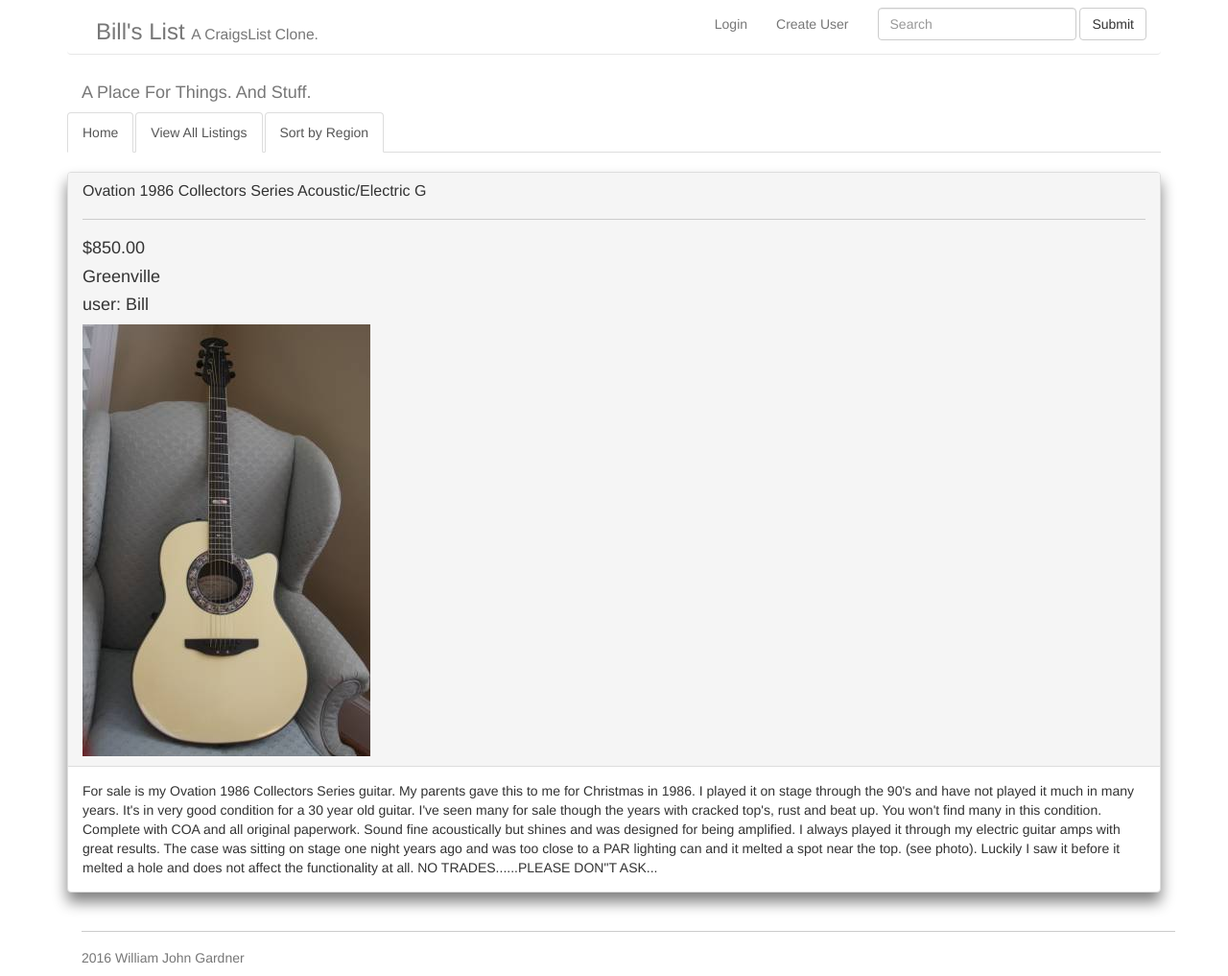
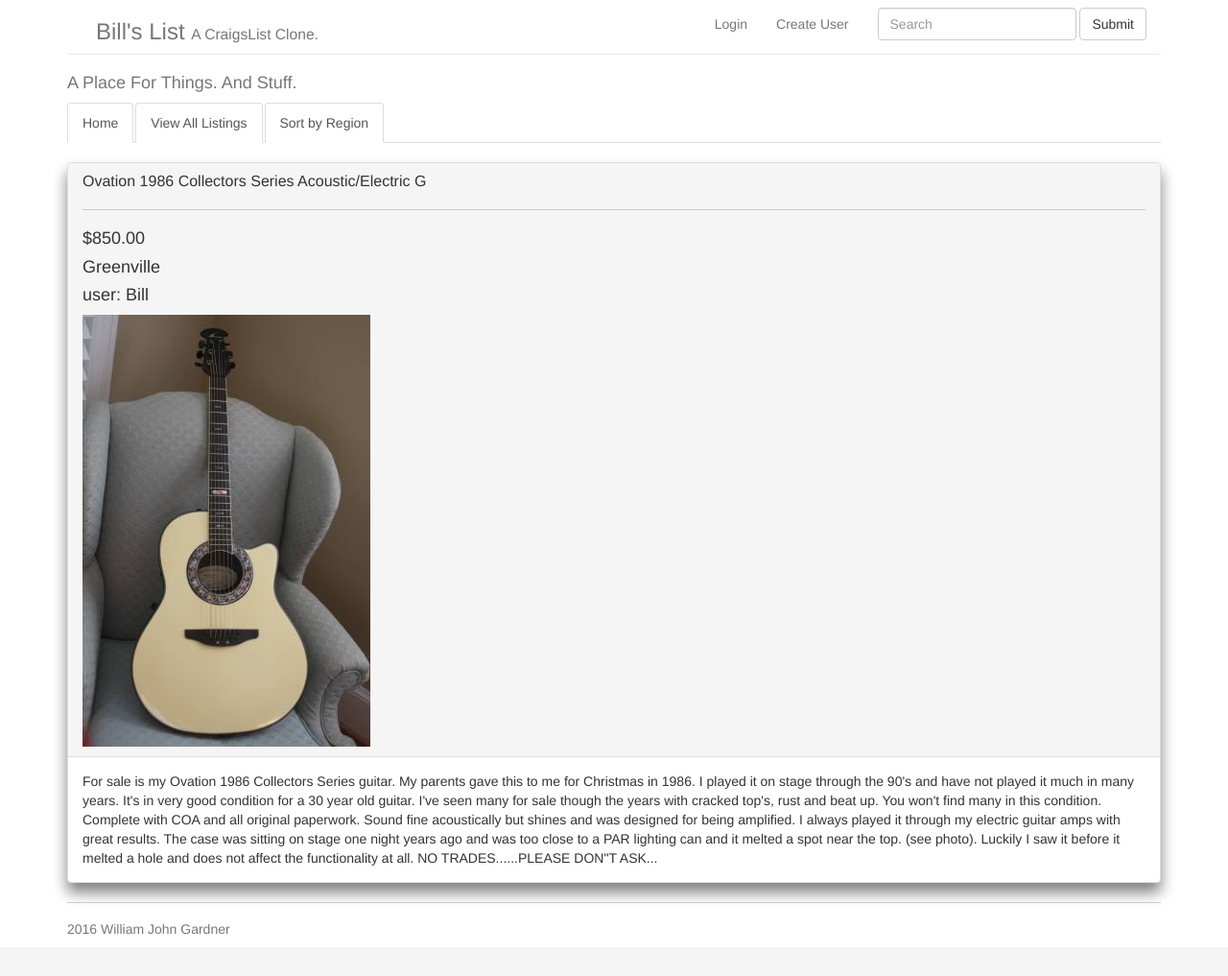
Before and after one commit to williamjohngardner/billslist, a Django app: page /listing/1/ in a window 1280 px wide. Shown: the whole page at 96% size. After the commit the page ends 973 px from the top, so only its background shows below. Run offline with Django 3.2, Linux system fonts and the light colour scheme; data comes from the database, SQL or seed files in the repository; some libraries are stand-ins or nearby versions.

Commit message:
Finished Question Mark

```diff
--- a/templates/base.html
+++ b/templates/base.html
@@ -58,7 +58,7 @@
   </div><!-- /.container-fluid -->
 </div>
 </nav>
-<div class="container text-muted">
+<div class="text-muted">
   <h4>A Place For Things. And Stuff.</h4>
 </div>
 <nav>
@@ -71,12 +71,10 @@
   {% block content %}
     There is no content here.
   {% endblock %}
-  <div class="container">
     <footer>
       <hr>
       <h5 class="text-muted">2016 William John Gardner</h5>
     </footer>
-  </div>
 </div>
     <script src="https://code.jquery.com/jquery-2.2.4.js" integrity="sha256-iT6Q9iMJYuQiMWNd9lDyBUStIq/8PuOW33aOqmvFpqI=" crossorigin="anonymous"></script>
     <script type="text/javascript" src="{% static 'app/js/bootstrap.js' %}"></script>
```
